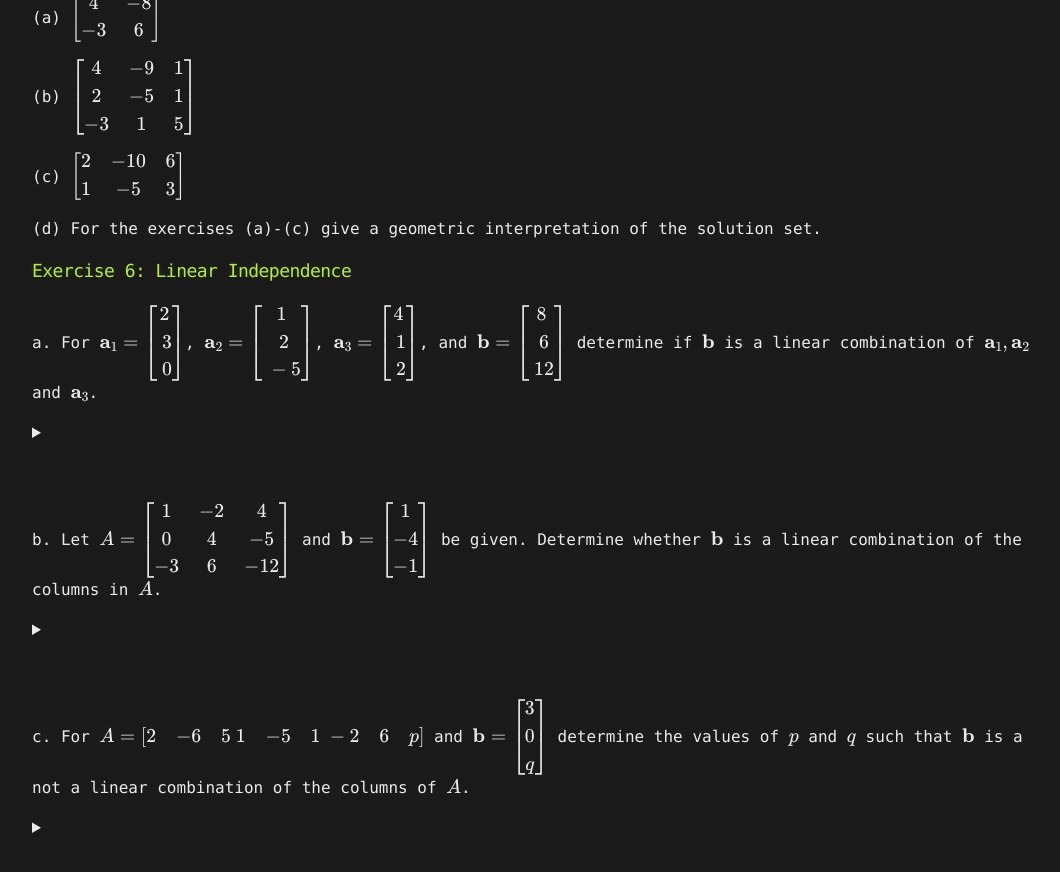
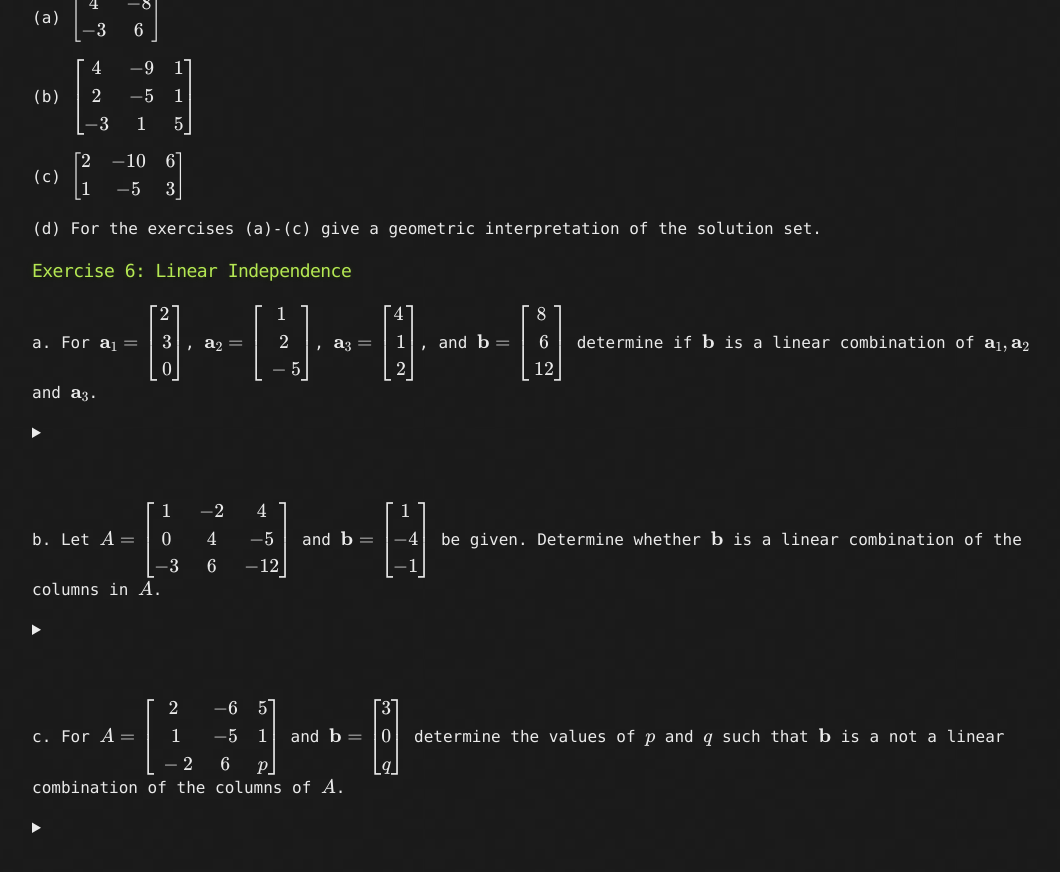
Before and after one commit to RBrooksDK/MSE1, a Jekyll site: the page built from 01_Getting_started_-_Basic_Arithmetic/test.md, in a window 1280 px wide and 900 px high, scrolled down 2764 px. Shown: the top 872 px of the window, without its empty margins (108-1168 px from the left). Built offline with Jekyll 4.4.1, drawn with Linux system fonts in a browser that asks for light colours; our own code applies the rules of GitHub Pages for plain Markdown files.

```diff
--- a/01_Getting_started_-_Basic_Arithmetic/test.md
+++ b/01_Getting_started_-_Basic_Arithmetic/test.md
@@ -425,9 +425,9 @@ No $\mathbf{b}$ is not a linear combination of the columns of $A$
 
 <br>
 
-c. For $A = \begin{bmatrix}2  & -6 & 5 \\\
+c. For $$A = \begin{bmatrix}2  & -6 & 5 \\\
                         1  & -5  & 1 \\\
-                        -2 & 6  & p \end{bmatrix}$ and
+                        -2 & 6  & p \end{bmatrix}$$ and
         $\mathbf{b}= \begin{bmatrix}3 \\\ 0 \\\ q\end{bmatrix}$
     determine the values of $p$ and $q$ such that $\mathbf{b}$ is a not a linear combination of the columns of $A$.
 
```
